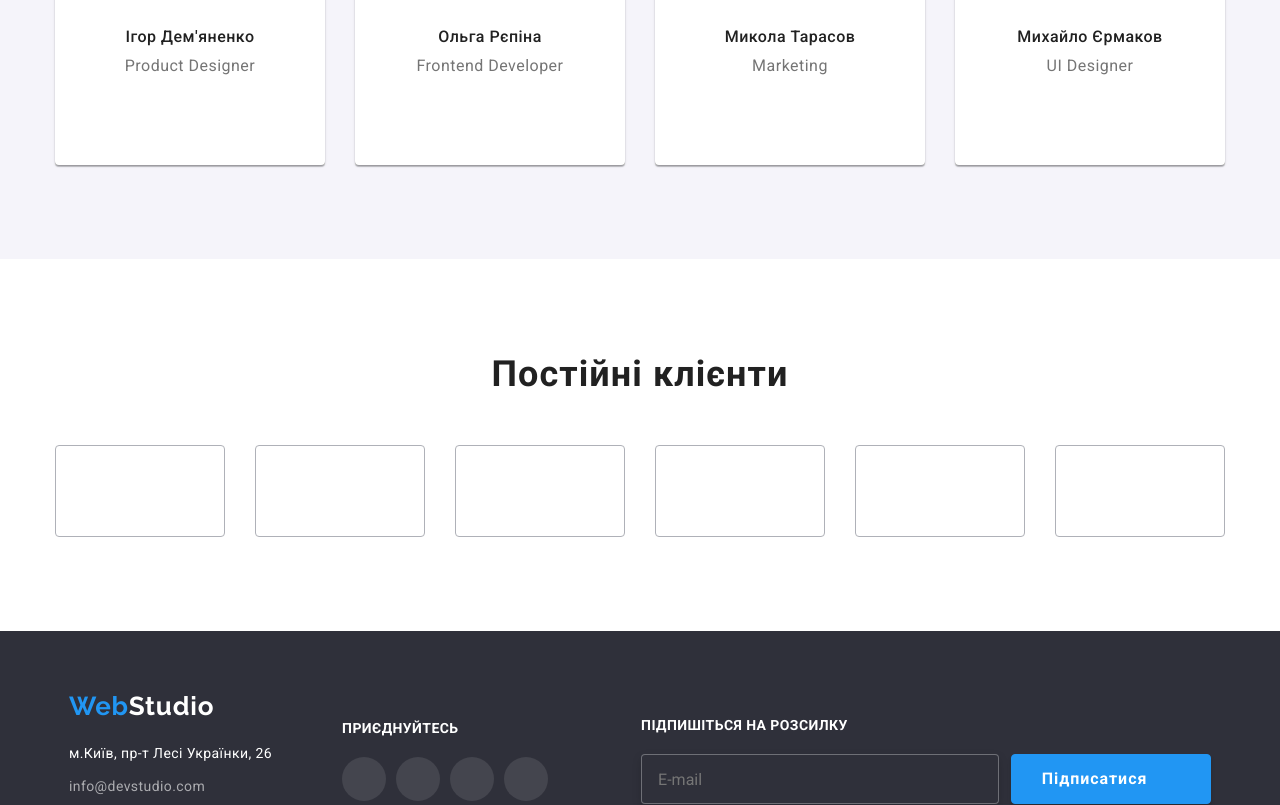
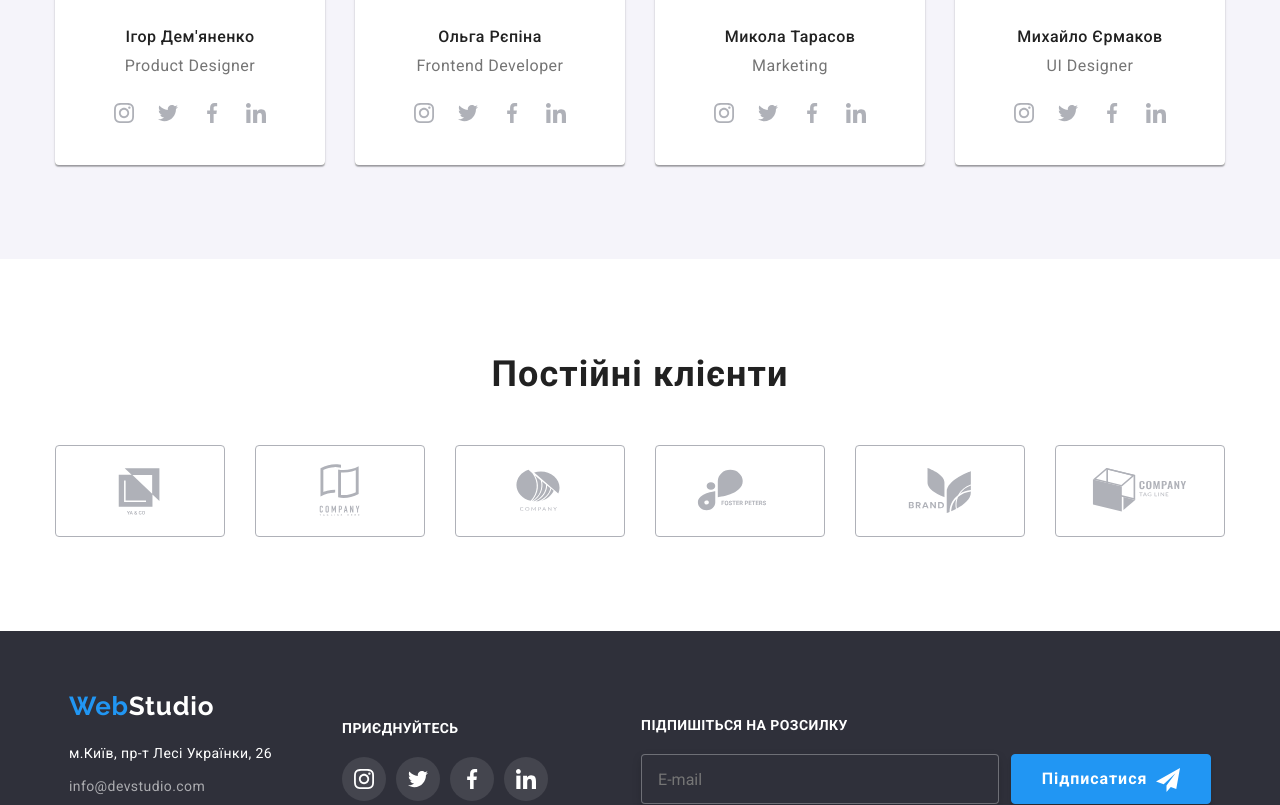
Before and after one commit to OlegArt1/goit-markup-hw-08, a plain HTML site: page index.html in a window 1280 px wide. Shown: the part 1995-2800 px from the top of the page. Drawn offline with nearby package versions, Linux system fonts and the light colour scheme.

Commit message:
Updated code html in files index.html and portfolio.html

```diff
--- a/index.html
+++ b/index.html
@@ -59,7 +59,7 @@
                 <div class="header__mobile-menu">
                     <a class="header__mobile-menu-link link" href="tel:+380961111111" data-menu-open>
                         <svg class="header__mobile-menu-icon" width="24" height="16">
-                            <use href="./icons/icons.svg#icon-menu"/>
+                            <use href="./images/icons.svg#icon-menu"/>
                         </svg>
                     </a>
                 </div>
@@ -84,7 +84,7 @@
                                 <a class="description__link link" href="./images/description-image-1.png">
                                     <div class="description__block-image">
                                         <svg class="description__icon" width="70" height="70">
-                                            <use href="./icons/icons.svg#icon-antenna"/>
+                                            <use href="./images/icons.svg#icon-antenna"/>
                                         </svg>
                                     </div>
                                     <div class="description__block-text">
@@ -99,7 +99,7 @@
                                 <a class="description__link link" href="./images/description-image-2.png">
                                     <div class="description__block-image">
                                         <svg class="description__icon" width="70" height="70">
-                                            <use href="./icons/icons.svg#icon-clock"/>
+                                            <use href="./images/icons.svg#icon-clock"/>
                                         </svg>
                                     </div>
                                     <div class="description__block-text">
@@ -114,7 +114,7 @@
                                 <a class="description__link link" href="./images/description-image-3.png">
                                     <div class="description__block-image">
                                         <svg class="description__icon" width="70" height="70">
-                                            <use href="./icons/icons.svg#icon-diagram"/>
+                                            <use href="./images/icons.svg#icon-diagram"/>
                                         </svg>
                                     </div>
                                     <div class="description__block-text">
@@ -129,7 +129,7 @@
                                 <a class="description__link link" href="./images/description-image-4.png">
                                     <div class="description__block-image">
                                         <svg class="description__icon" width="70" height="70">
-                                            <use href="./icons/icons.svg#icon-astronaut"/>
+                                            <use href="./images/icons.svg#icon-astronaut"/>
                                         </svg>
                                     </div>
                                     <div class="description__block-text">
@@ -189,28 +189,28 @@
                                             <li class="team__social-item">
                                                 <a class="team__social-link link" href="https://www.instagram.com/">
                                                     <svg class="team__social-icon" width="20" height="20">
-                                                        <use href="./icons/icons.svg#icon-social-instagram"/>
+                                                        <use href="./images/icons.svg#icon-social-instagram"/>
                                                     </svg>
                                                 </a>
                                             </li>
                                             <li class="team__social-item">
                                                 <a class="team__social-link link icon" href="https://twitter.com/?lang=ru">
                                                     <svg class="team__social-icon" width="20" height="20">
-                                                        <use href="./icons/icons.svg#icon-social-twitter"/>
+                                                        <use href="./images/icons.svg#icon-social-twitter"/>
                                                     </svg>
                                                 </a>
                                             </li>
                                             <li class="team__social-item">
                                                 <a class="team__social-link link" href="https://www.facebook.com/campaign/landing.php?campaign_id=1600506847&extra_1=s%7Cc%7C303881997266%7Ce%7Cfacebook%7C&placement=&creative=303881997266&keyword=facebook&partner_id=googlesem&extra_2=campaignid%3D1600506847%26adgroupid%3D60825662376%26matchtype%3De%26network%3Dg%26source%3Dnotmobile%26search_or_content%3Ds%26device%3Dc%26devicemodel%3D%26adposition%3D%26target%3D%26targetid%3Dkwd-541132862%26loc_physical_ms%3D1012839%26loc_interest_ms%3D%26feeditemid%3D%26param1%3D%26param2%3D&gclid=CjwKCAjwwL6aBhBlEiwADycBICotkZHlRbnSPUmYZN62zM36Wnwne-l1e7FqqiIt21ape6sLFZjKeRoCyfIQAvD_BwE">
                                                     <svg class="team__social-icon" width="20" height="20">
-                                                        <use href="./icons/icons.svg#icon-social-facebook"/>
+                                                        <use href="./images/icons.svg#icon-social-facebook"/>
                                                     </svg>
                                                 </a>
                                             </li>
                                             <li class="team__social-item">
                                                 <a class="team__social-link link" href="https://ua.linkedin.com/">
                                                     <svg class="team__social-icon" width="20" height="20">
-                                                        <use href="./icons/icons.svg#icon-social-linkedin"/>
+                                                        <use href="./images/icons.svg#icon-social-linkedin"/>
                                                     </svg>
                                                 </a>
                                             </li>
@@ -230,28 +230,28 @@
                                             <li class="team__social-item">
                                                 <a class="team__social-link link" href="https://www.instagram.com/">
                                                     <svg class="team__social-icon" width="20" height="20">
-                                                        <use href="./icons/icons.svg#icon-social-instagram"/>
+                                                        <use href="./images/icons.svg#icon-social-instagram"/>
                                                     </svg>
                                                 </a>
                                             </li>
                                             <li class="team__social-item">
                                                 <a class="team__social-link link icon" href="https://twitter.com/?lang=ru">
                                                     <svg class="team__social-icon" width="20" height="20">
-                                                        <use href="./icons/icons.svg#icon-social-twitter"/>
+                                                        <use href="./images/icons.svg#icon-social-twitter"/>
                                                     </svg>
                                                 </a>
                                             </li>
                                             <li class="team__social-item">
                                                 <a class="team__social-link link" href="https://www.facebook.com/campaign/landing.php?campaign_id=1600506847&extra_1=s%7Cc%7C303881997266%7Ce%7Cfacebook%7C&placement=&creative=303881997266&keyword=facebook&partner_id=googlesem&extra_2=campaignid%3D1600506847%26adgroupid%3D60825662376%26matchtype%3De%26network%3Dg%26source%3Dnotmobile%26search_or_content%3Ds%26device%3Dc%26devicemodel%3D%26adposition%3D%26target%3D%26targetid%3Dkwd-541132862%26loc_physical_ms%3D1012839%26loc_interest_ms%3D%26feeditemid%3D%26param1%3D%26param2%3D&gclid=CjwKCAjwwL6aBhBlEiwADycBICotkZHlRbnSPUmYZN62zM36Wnwne-l1e7FqqiIt21ape6sLFZjKeRoCyfIQAvD_BwE">
                                                     <svg class="team__social-icon" width="20" height="20">
-                                                        <use href="./icons/icons.svg#icon-social-facebook"/>
+                                                        <use href="./images/icons.svg#icon-social-facebook"/>
                                                     </svg>
                                                 </a>
                                             </li>
                                             <li class="team__social-item">
                                                 <a class="team__social-link link" href="https://ua.linkedin.com/">
                                                     <svg class="team__social-icon" width="20" height="20">
-                                                        <use href="./icons/icons.svg#icon-social-linkedin"/>
+                                                        <use href="./images/icons.svg#icon-social-linkedin"/>
                                                     </svg>
                                                 </a>
                                             </li>
@@ -271,28 +271,28 @@
                                             <li class="team__social-item">
                                                 <a class="team__social-link link" href="https://www.instagram.com/">
                                                     <svg class="team__social-icon" width="20" height="20">
-                                                        <use href="./icons/icons.svg#icon-social-instagram"/>
+                                                        <use href="./images/icons.svg#icon-social-instagram"/>
                                                     </svg>
                                                 </a>
                                             </li>
                                             <li class="team__social-item">
                                                 <a class="team__social-link link icon" href="https://twitter.com/?lang=ru">
                                                     <svg class="team__social-icon" width="20" height="20">
-                                                        <use href="./icons/icons.svg#icon-social-twitter"/>
+                                                        <use href="./images/icons.svg#icon-social-twitter"/>
                                                     </svg>
                                                 </a>
                                             </li>
                                             <li class="team__social-item">
                                                 <a class="team__social-link link" href="https://www.facebook.com/campaign/landing.php?campaign_id=1600506847&extra_1=s%7Cc%7C303881997266%7Ce%7Cfacebook%7C&placement=&creative=303881997266&keyword=facebook&partner_id=googlesem&extra_2=campaignid%3D1600506847%26adgroupid%3D60825662376%26matchtype%3De%26network%3Dg%26source%3Dnotmobile%26search_or_content%3Ds%26device%3Dc%26devicemodel%3D%26adposition%3D%26target%3D%26targetid%3Dkwd-541132862%26loc_physical_ms%3D1012839%26loc_interest_ms%3D%26feeditemid%3D%26param1%3D%26param2%3D&gclid=CjwKCAjwwL6aBhBlEiwADycBICotkZHlRbnSPUmYZN62zM36Wnwne-l1e7FqqiIt21ape6sLFZjKeRoCyfIQAvD_BwE">
                                                     <svg class="team__social-icon" width="20" height="20">
-                                                        <use href="./icons/icons.svg#icon-social-facebook"/>
+                                                        <use href="./images/icons.svg#icon-social-facebook"/>
                                                     </svg>
                                                 </a>
                                             </li>
                                             <li class="team__social-item">
                                                 <a class="team__social-link link" href="https://ua.linkedin.com/">
                                                     <svg class="team__social-icon" width="20" height="20">
-                                                        <use href="./icons/icons.svg#icon-social-linkedin"/>
+                                                        <use href="./images/icons.svg#icon-social-linkedin"/>
                                                     </svg>
                                                 </a>
                                             </li>
@@ -312,28 +312,28 @@
                                             <li class="team__social-item">
                                                 <a class="team__social-link link" href="https://www.instagram.com/">
                                                     <svg class="team__social-icon" width="20" height="20">
-                                                        <use href="./icons/icons.svg#icon-social-instagram"/>
+                                                        <use href="./images/icons.svg#icon-social-instagram"/>
                                                     </svg>
                                                 </a>
                                             </li>
                                             <li class="team__social-item">
                                                 <a class="team__social-link link icon" href="https://twitter.com/?lang=ru">
                                                     <svg class="team__social-icon" width="20" height="20">
-                                                        <use href="./icons/icons.svg#icon-social-twitter"/>
+                                                        <use href="./images/icons.svg#icon-social-twitter"/>
                                                     </svg>
                                                 </a>
                                             </li>
                                             <li class="team__social-item">
                                                 <a class="team__social-link link" href="https://www.facebook.com/campaign/landing.php?campaign_id=1600506847&extra_1=s%7Cc%7C303881997266%7Ce%7Cfacebook%7C&placement=&creative=303881997266&keyword=facebook&partner_id=googlesem&extra_2=campaignid%3D1600506847%26adgroupid%3D60825662376%26matchtype%3De%26network%3Dg%26source%3Dnotmobile%26search_or_content%3Ds%26device%3Dc%26devicemodel%3D%26adposition%3D%26target%3D%26targetid%3Dkwd-541132862%26loc_physical_ms%3D1012839%26loc_interest_ms%3D%26feeditemid%3D%26param1%3D%26param2%3D&gclid=CjwKCAjwwL6aBhBlEiwADycBICotkZHlRbnSPUmYZN62zM36Wnwne-l1e7FqqiIt21ape6sLFZjKeRoCyfIQAvD_BwE">
                                                     <svg class="team__social-icon" width="20" height="20">
-                                                        <use href="./icons/icons.svg#icon-social-facebook"/>
+                                                        <use href="./images/icons.svg#icon-social-facebook"/>
                                                     </svg>
                                                 </a>
                                             </li>
                                             <li class="team__social-item">
                                                 <a class="team__social-link link" href="https://ua.linkedin.com/">
                                                     <svg class="team__social-icon" width="20" height="20">
-                                                        <use href="./icons/icons.svg#icon-social-linkedin"/>
+                                                        <use href="./images/icons.svg#icon-social-linkedin"/>
                                                     </svg>
                                                 </a>
                                             </li>
@@ -354,42 +354,42 @@
                         <li class="group__item">
                             <a class="group__link link" href="./images/logo-image-1.png">
                                 <svg class="group__social-icon" width="106" height="60">
-                                    <use href="./icons/icons.svg#icon-logo-1"/>
+                                    <use href="./images/icons.svg#icon-logo-1"/>
                                 </svg>
                             </a>
                         </li>
                         <li class="group__item">
                             <a class="group__link link" href="./images/logo-image-2.png">
                                 <svg class="group__social-icon" width="106" height="60">
-                                    <use href="./icons/icons.svg#icon-logo-2"/>
+                                    <use href="./images/icons.svg#icon-logo-2"/>
                                 </svg>
                             </a>
                         </li>
                         <li class="group__item">
                             <a class="group__link link" href="./images/logo-image-3.png">
                                 <svg class="group__social-icon" width="106" height="60">
-                                    <use href="./icons/icons.svg#icon-logo-3"/>
+                                    <use href="./images/icons.svg#icon-logo-3"/>
                                 </svg>
                             </a>
                         </li>
                         <li class="group__item">
                             <a class="group__link link" href="./images/logo-image-4.png">
                                 <svg class="group__social-icon" width="106" height="60">
-                                    <use href="./icons/icons.svg#icon-logo-4"/>
+                                    <use href="./images/icons.svg#icon-logo-4"/>
                                 </svg>
                             </a>
                         </li>
                         <li class="group__item">
                             <a class="group__link link" href="./images/logo-image-5.png">
                                 <svg class="group__social-icon" width="106" height="60">
-                                    <use href="./icons/icons.svg#icon-logo-5"/>
+                                    <use href="./images/icons.svg#icon-logo-5"/>
                                 </svg>
                             </a>
                         </li>
                         <li class="group__item">
                             <a class="group__link link" href="./images/logo-image-6.png">
                                 <svg class="group__social-icon" width="106" height="60">
-                                    <use href="./icons/icons.svg#icon-logo-6"/>
+                                    <use href="./images/icons.svg#icon-logo-6"/>
                                 </svg>
                             </a>
                         </li>
@@ -428,28 +428,28 @@
                                 <li class="footer__social-item">
                                     <a class="footer__social-link link" href="https://www.instagram.com/">
                                         <svg class="footer__social-icon" width="20" height="20">
-                                            <use href="./icons/icons.svg#icon-social-instagram"/>
+                                            <use href="./images/icons.svg#icon-social-instagram"/>
                                         </svg>
                                     </a>
                                 </li>
                                 <li class="footer__social-item">
                                     <a class="footer__social-link link icon" href="https://twitter.com/?lang=ru">
                                         <svg class="footer__social-icon" width="20" height="20">
-                                            <use href="./icons/icons.svg#icon-social-twitter"/>
+                                            <use href="./images/icons.svg#icon-social-twitter"/>
                                         </svg>
                                     </a>
                                 </li>
                                 <li class="footer__social-item">
                                     <a class="footer__social-link link" href="https://www.facebook.com/campaign/landing.php?campaign_id=1600506847&extra_1=s%7Cc%7C303881997266%7Ce%7Cfacebook%7C&placement=&creative=303881997266&keyword=facebook&partner_id=googlesem&extra_2=campaignid%3D1600506847%26adgroupid%3D60825662376%26matchtype%3De%26network%3Dg%26source%3Dnotmobile%26search_or_content%3Ds%26device%3Dc%26devicemodel%3D%26adposition%3D%26target%3D%26targetid%3Dkwd-541132862%26loc_physical_ms%3D1012839%26loc_interest_ms%3D%26feeditemid%3D%26param1%3D%26param2%3D&gclid=CjwKCAjwwL6aBhBlEiwADycBICotkZHlRbnSPUmYZN62zM36Wnwne-l1e7FqqiIt21ape6sLFZjKeRoCyfIQAvD_BwE">
                                         <svg class="footer__social-icon" width="20" height="20">
-                                            <use href="./icons/icons.svg#icon-social-facebook"/>
+                                            <use href="./images/icons.svg#icon-social-facebook"/>
                                         </svg>
                                     </a>
                                 </li>
                                 <li class="footer__social-item">
                                     <a class="footer__social-link link" href="https://ua.linkedin.com/">
                                         <svg class="footer__social-icon" width="20" height="20">
-                                            <use href="./icons/icons.svg#icon-social-linkedin"/>
+                                            <use href="./images/icons.svg#icon-social-linkedin"/>
                                         </svg>
                                     </a>
                                 </li>
@@ -464,7 +464,7 @@
                                 <button class="footer__button" name="send_telegram" type="submit" value="primary">
                                     <span class="footer__button-text">Підписатися</span>
                                     <svg class="footer__icon-telegram" width="24" height="24">
-                                        <use href="./icons/icons.svg#icon-button-telegram"/>
+                                        <use href="./images/icons.svg#icon-button-telegram"/>
                                     </svg>
                                 </button>
                             </div>
@@ -479,7 +479,7 @@
             <div class="modal__wrapper">
                 <button class="modal__button-close" type="button" data-modal-close>
                     <svg class="modal__icon-close" width="18" height="18">
-                        <use href="./icons/icons.svg#icon-modal-close"/>
+                        <use href="./images/icons.svg#icon-modal-close"/>
                     </svg>
                 </button>
                 <div class="modal__wrapper-block">
@@ -490,7 +490,7 @@
                                 <span class="modal__input-wrap">
                                     <input class="modal__input" name="user-name" type="text" required id="user-name" placeholder=""/>
                                     <svg class="modal__input-icon" width="18" height="18">
-                                        <use href="./icons/icons.svg#icon-modal-person"/>
+                                        <use href="./images/icons.svg#icon-modal-person"/>
                                     </svg>
                                 </span>
                             </label>
@@ -498,7 +498,7 @@
                                 <span class="modal__input-wrap">
                                     <input class="modal__input" name="user-tel" type="tel" title="+380 (96) 111-11-11" placeholder="" required/>
                                     <svg class="modal__input-icon" width="18" height="18">
-                                        <use href="./icons/icons.svg#icon-modal-phone"/>
+                                        <use href="./images/icons.svg#icon-modal-phone"/>
                                     </svg>
                                 </span>
                             </label>
@@ -506,7 +506,7 @@
                                 <div class="modal__input-wrap">
                                     <input class="modal__input" name="user-email" type="email" placeholder=""/>
                                     <svg class="modal__input-icon" width="18" height="18">
-                                        <use href="./icons/icons.svg#icon-modal-email"/>
+                                        <use href="./images/icons.svg#icon-modal-email"/>
                                     </svg>
                                 </div>
                             </label>
@@ -533,7 +533,7 @@
             <div class="menu__wrapper">
                 <button class="menu__button-close" type="button" data-menu-close>
                     <svg class="menu__icon-close" width="18" height="18">
-                        <use href="./icons/icons.svg#icon-menu-close"/>
+                        <use href="./images/icons.svg#icon-menu-close"/>
                     </svg>
                 </button>
                 <div class="menu__wrapper-block">
@@ -546,7 +546,7 @@
                                 <a class="menu__link link" href="portfolio.html">Портфоліо</a>
                             </li>
                             <li class="menu__item">
-                                <a class="menu__link link" href="contact.html">Контакти</a>
+                                <a class="menu__link link" href="#contact">Контакти</a>
                             </li>
                         </ul>
                     </nav>
```
Also changed, not shown: portfolio.html (+8 -8 lines).
